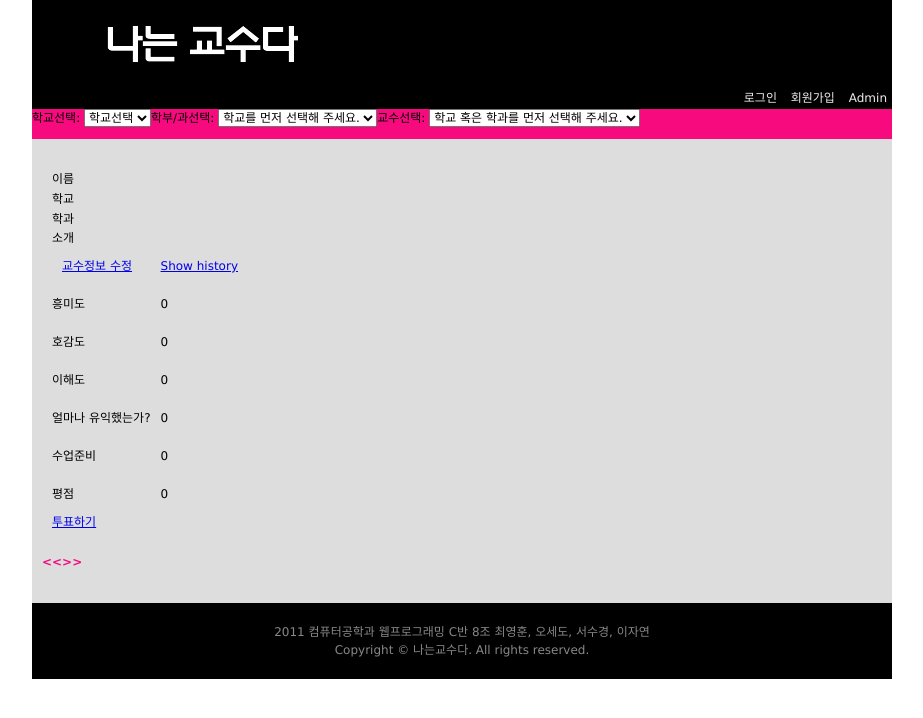
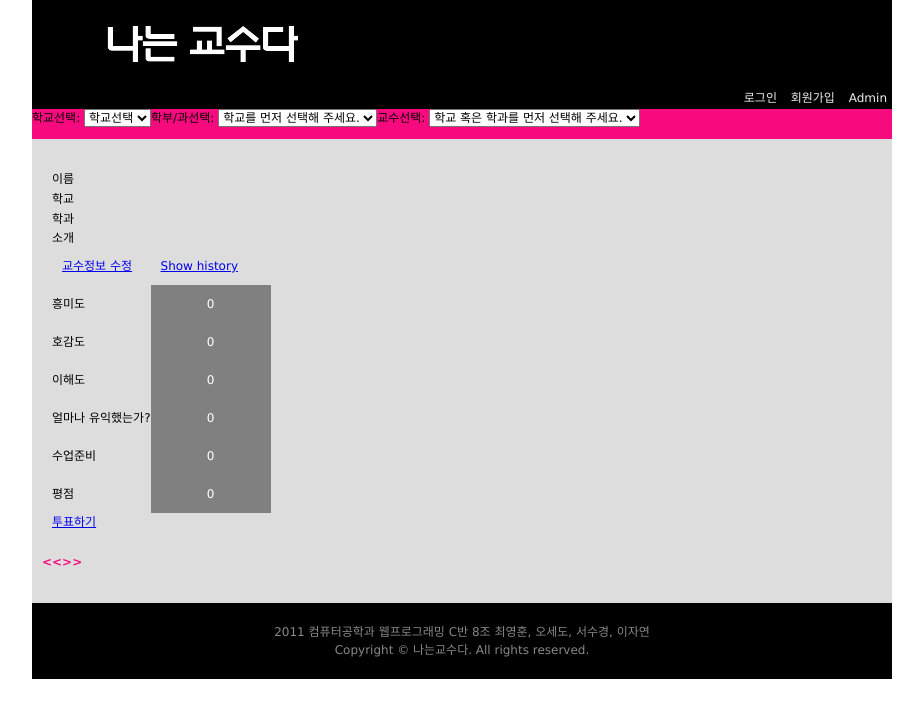
Before and after one commit to zerohun/Im-professor, a PHP site: page /professor.php?id=1 in a window 1280 px wide. Shown: the part 21-739 px from the top of the page, without its empty margins (178-1101 px from the left). Run offline with PHP 8.4, Linux system fonts and the light colour scheme; data that the repository does not hold is empty; a stand-in replaces the project's code that opens the database connection; some libraries are stand-ins or nearby versions.

Commit message:
교수페이지 디자인 수정

```diff
--- a/professor.php
+++ b/professor.php
@@ -57,33 +57,33 @@ else{
 
 		<tr>
 			<th>흥미도</th>
-			<td><?php echo $professors[0]["vote_average"]["interest_average"];?></td>
+			<td class="total_score"><?php echo $professors[0]["vote_average"]["interest_average"];?></td>
 		</tr>
 
 
 		<tr>
 			<th>호감도</th>
-			<td><?php echo $professors[0]["vote_average"]["hot_average"];?></td>
+			<td class="total_score"><?php echo $professors[0]["vote_average"]["hot_average"];?></td>
 		</tr>
 
 		<tr>
 			<th>이해도</th>
-			<td><?php echo $professors[0]["vote_average"]["understanding_average"];?></td>
+			<td class="total_score"><?php echo $professors[0]["vote_average"]["understanding_average"];?></td>
 		</tr>
 
 		<tr>
 			<th>얼마나 유익했는가?</th>
-			<td><?php echo $professors[0]["vote_average"]["benefit_average"];?></td>
+			<td class="total_score"><?php echo $professors[0]["vote_average"]["benefit_average"];?></td>
 		</tr>
 
 		<tr>
 			<th>수업준비</th>
-			<td><?php echo $professors[0]["vote_average"]["prepare_average"];?></td>
+			<td class="total_score"><?php echo $professors[0]["vote_average"]["prepare_average"];?></td>
 		</tr>
 
 		<tr>
 			<th>평점</th>
-			<td><?php echo $professors[0]["vote_average"]["total_average"];?></td>
+			<td class="total_score"><?php echo $professors[0]["vote_average"]["total_average"];?></td>
 		</tr>
 
 
@@ -105,7 +105,7 @@ else{
 
     echo <<<EOT
     <div id="{$vote["id"]}" class="vote_element">
-      <div class="user_name">{$user_name}</div>
+      <div class="user_name">투표자: {$user_name}</div>
       <ul class="scores_list">
         <li class="score_element">
           흥미도: {$vote["interest"]}
@@ -122,6 +122,9 @@ else{
         </li>
         <li class="score_element">
           수업준비: {$vote["prepare"]}
+        </li>
+        <li class="vote_comment">
+          comment: {$vote["comment_text"]}
         </li>
       </ul>
 
--- a/style.css
+++ b/style.css
@@ -195,6 +195,41 @@ a#pro_create {color:#333; text-decoration:none; font-weight:bold;}
 	color:#333; text-decoration:none;
 }
 
+.vote_element{
+  background-color: white;
+  padding: 10px;
+  margin: 10px;
+  border-width: 2px;
+  border-color: black;
+  border-type: solid;
+}
+
+
+.score_element{
+   border-color: gray;
+   border-width: 1px;
+   border-style: solid;
+   margin : 10px;
+   padding: 10px;
+   width: 300px;
+   text-align: center;
+   font-size: 20px;
+   background-color: gray;
+   color: white;
+}
+.vote_comment{
+}
+
+.total_score{
+  background-color: gray;
+  color: white;
+  width: 100px;
+  text-align: center;
+  border-type: solid;
+  border-width: 1px;
+  border-color: white;
+
+}
 
 
 /* -- footer -- */
```
